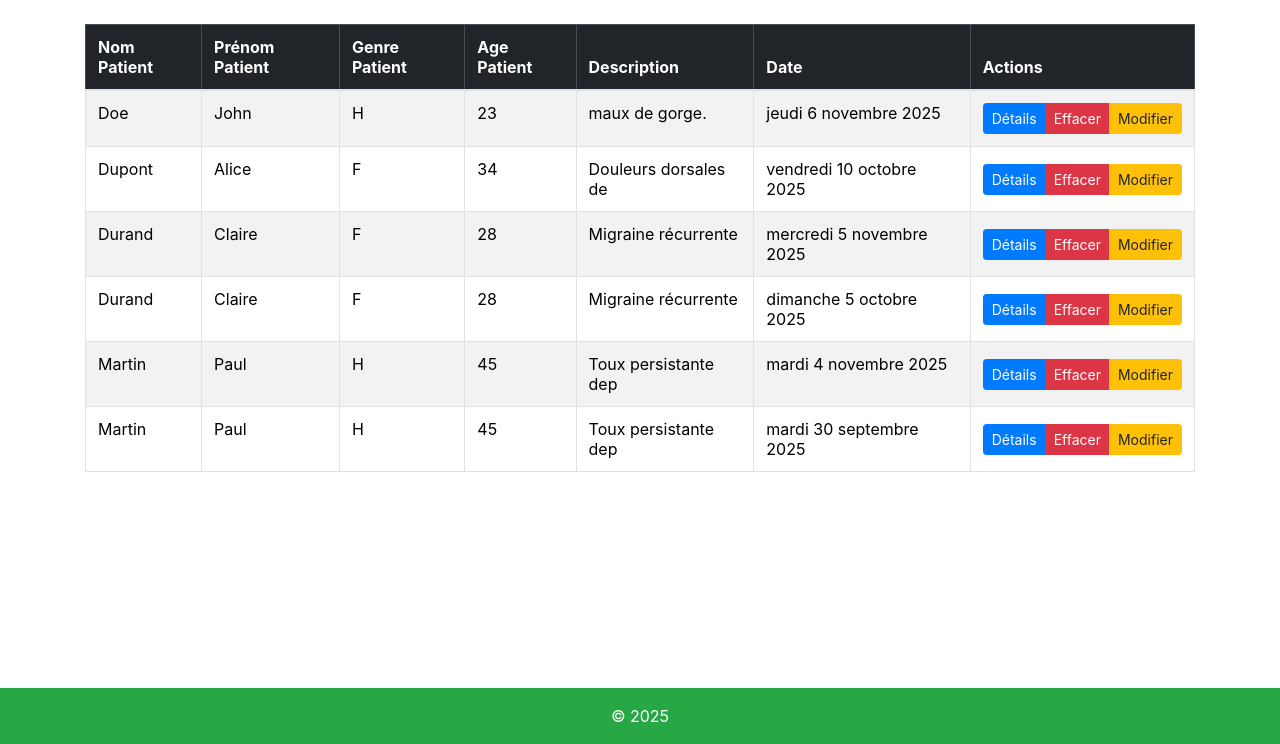
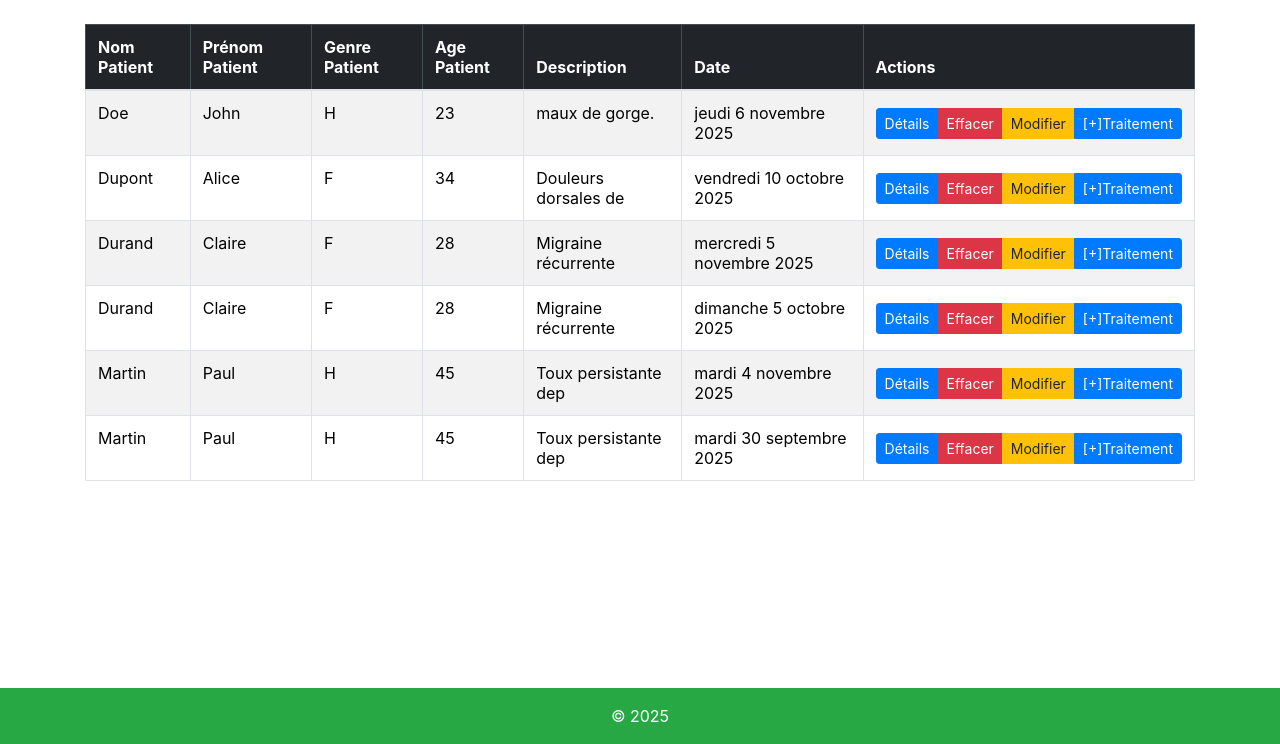
Before and after one commit to Lyne-Gh/Medico, a Django app: page /consultations/ in a window 1280 px wide. Shown: the part 56-800 px from the top of the page. Run offline with Django 5.2, Linux system fonts and the light colour scheme; data comes from the database, SQL or seed files in the repository; some libraries are stand-ins or nearby versions.

Commit message:
Bouton ajout traitement directement dans la liste des consultations, ajout informations readme

```diff
--- a/cc/medico/templates/medico/listeconsultations.html
+++ b/cc/medico/templates/medico/listeconsultations.html
@@ -35,7 +35,8 @@
         <td>{{ uneConsultation.date_consultation|date:"l j F Y" }}</td>
         <td class="text-center align-middle"><div class="btn-group btn-group-sm" role="group"><a class="btn btn-primary btn-sm" href="{% url 'consultationDetail' uneConsultation.id %}">Détails</a>
         <a class="btn btn-danger btn-sm" href="{% url 'deleteconsultation' uneConsultation.id %}">Effacer</a>
-        <a class="btn btn-warning btn-sm" href="{% url 'editConsultation' uneConsultation.id %}" >Modifier</a></div></td>
+        <a class="btn btn-warning btn-sm" href="{% url 'editConsultation' uneConsultation.id %}" >Modifier</a>
+        <a class="btn btn-primary btn-sm" href="{% url 'ajouter_traitement' uneConsultation.id %}">[+]Traitement</a></div></td>
     </tr>
         {% endfor %}
     </tbody>
```
Also changed, not shown: README.md.
